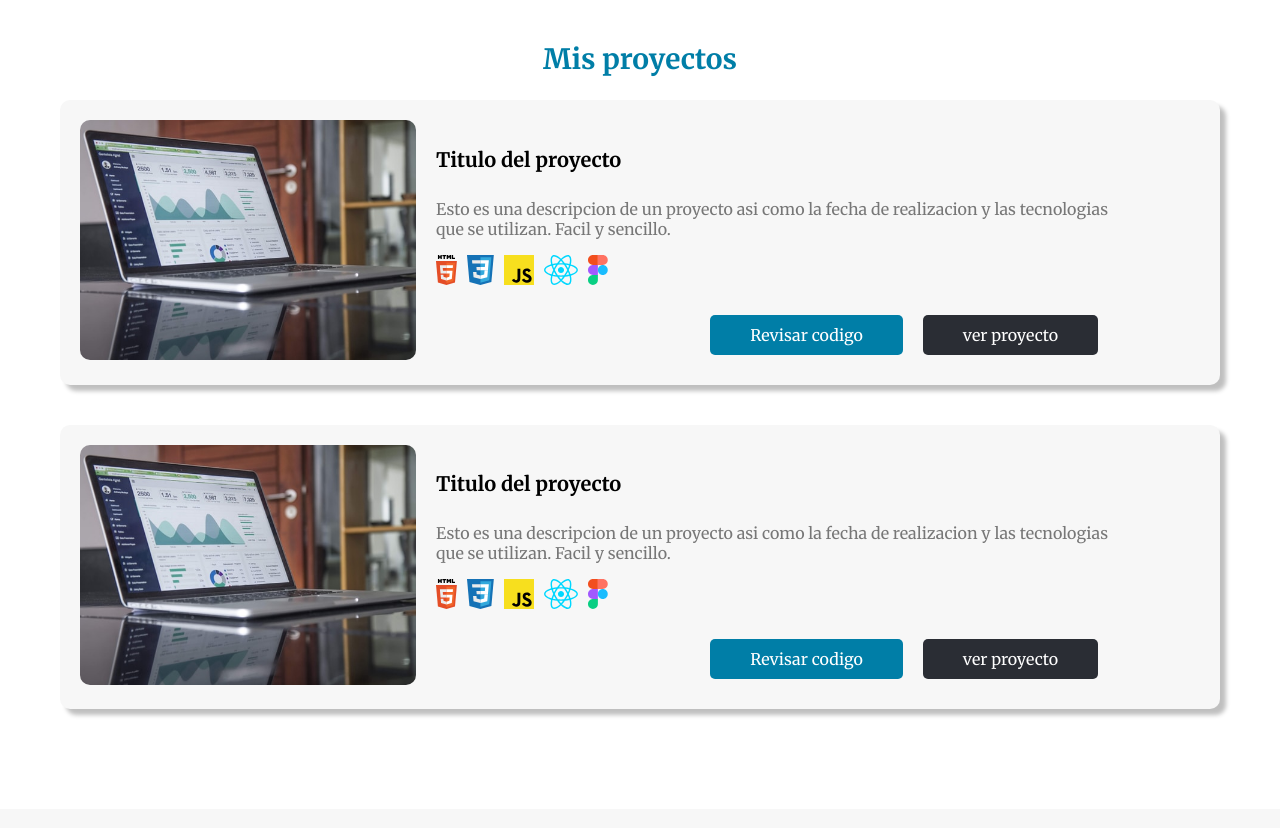
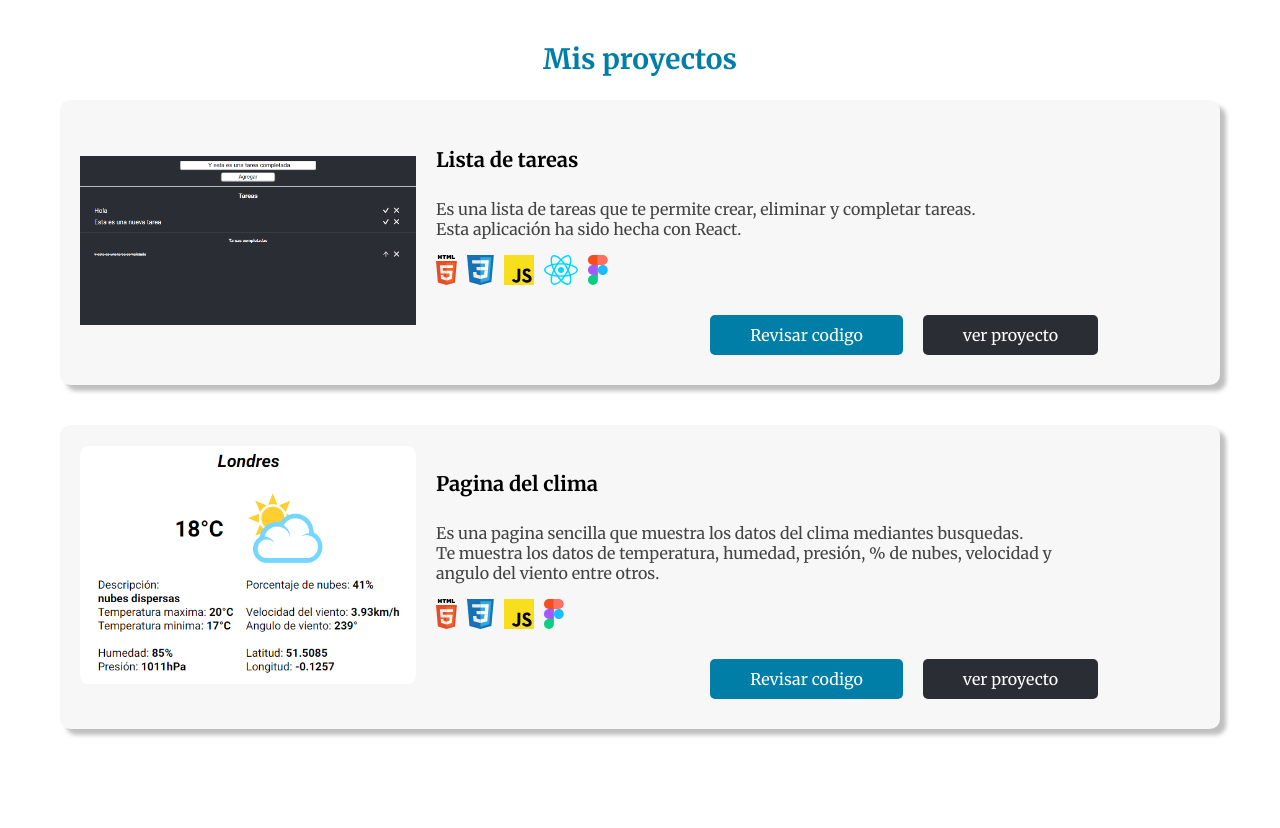
Before and after one commit to Darito97/portafolio, a plain HTML site: page index.html in a window 1280 px wide. Shown: the part 1860-2688 px from the top of the page. Drawn offline with Linux system fonts and the light colour scheme.

Commit message:
Agregado de proyectos y editado de estilos de imagenes de proyecto

```diff
--- a/index.css
+++ b/index.css
@@ -244,12 +244,19 @@ header{
             display: flex;
 
         }
-            .Projectimage{
+            .ProjectimageBox{
                 width: 30%;
+                height: 240px;
                 min-width: 150px;
-                height: 240px;
+                overflow: hidden;
+                display: flex;
+                align-items: center;
+                image-resolution: from-image;
                 border-radius: 10px;
             }
+                .Projectimage{
+                    width: 100%;
+                }
             .ProjectText{
                 width: 60%;
                 padding-left: 20px;
@@ -259,7 +266,7 @@ header{
                     font-size: 20px;
                 }
                 .ProjectText > p{
-                    color: #777;
+                    color: #444;
                     font-size: 16px;
                 }
                 .tecnologias{
--- a/index.html
+++ b/index.html
@@ -104,13 +104,14 @@
     <section id="misProyectos">
         <h2 class="subtitulo textCenter">Mis proyectos</h2>
         <div class="project oculto">
-            <img decoding="async" loading="lazy" class="Projectimage" src="./resources/images/ProyectoPrueba.jfif" alt="Imagen de proyecto" />
+            <div class="ProjectimageBox">
+                <img decoding="async" loading="lazy" class="Projectimage" src="./resources/images/lista.png" alt="Imagen de proyecto" />
+            </div>
             <div class="ProjectText">
-                <h4>Titulo del proyecto</h4>
+                <h4>Lista de tareas</h4>
                 <p>
-                    Esto es una descripcion de un proyecto asi como la fecha de realizacion y las tecnologias que se
-                    utilizan.
-                    Facil y sencillo.
+                    Es una lista de tareas que te permite crear, eliminar y completar tareas.<br />
+                    Esta aplicación ha sido hecha con React.
                 </p>
                 <ul class="tecnologias">
                     <li><img src="./resources/icons/htmlIcon.svg" alt="HTML"></li>
@@ -120,36 +121,36 @@
                     <li><img src="./resources/icons/figmaIcon.svg" alt="figma"></li>
                 </ul>
                 <div class="botones">
-                    <a class="btnCodigo" href="" target="_blank">
+                    <a class="btnCodigo" href="https://github.com/Darito97/listaDetareas" target="_blank">
                         Revisar codigo
                     </a>
-                    <a class="btnProyecto" href="" target="_blank">
+                    <a class="btnProyecto" href="https://darito97.github.io/listaDetareas/" target="_blank">
                         ver proyecto
                     </a>
                 </div>
             </div>
         </div>
         <div class="project oculto">
-            <img decoding="async" loading="lazy" class="Projectimage" src="./resources/images/ProyectoPrueba.jfif" alt="Imagen de proyecto" />
+            <div class="ProjectimageBox">
+                <img decoding="async" loading="lazy" class="Projectimage" src="./resources/images/PaginaDelClima.png" alt="Imagen de proyecto" />
+            </div>
             <div class="ProjectText">
-                <h4>Titulo del proyecto</h4>
+                <h4>Pagina del clima</h4>
                 <p>
-                    Esto es una descripcion de un proyecto asi como la fecha de realizacion y las tecnologias que se
-                    utilizan.
-                    Facil y sencillo.
+                    Es una pagina sencilla que muestra los datos del clima mediantes busquedas. <br />
+                    Te muestra los datos de temperatura, humedad, presión, % de nubes, velocidad y angulo del viento entre otros.
                 </p>
                 <ul class="tecnologias">
                     <li><img decoding="async" loading="lazy" src="./resources/icons/htmlIcon.svg" alt="HTML"></li>
                     <li><img decoding="async" loading="lazy" src="./resources/icons/cssIcon.svg" alt="CSS"></li>
                     <li><img decoding="async" loading="lazy" src="./resources/icons/jsIcon.svg" alt="JS"></li>
-                    <li><img decoding="async" loading="lazy" src="./resources/icons/reactIcon.svg" alt="React"></li>
                     <li><img decoding="async" loading="lazy" src="./resources/icons/figmaIcon.svg" alt="figma"></li>
                 </ul>
                 <div class="botones">
-                    <a class="btnCodigo" href="" target="_blank">
+                    <a class="btnCodigo" href="https://github.com/Darito97/paginadelclima" target="_blank">
                         Revisar codigo
                     </a>
-                    <a class="btnProyecto" href="" target="_blank">
+                    <a class="btnProyecto" href="https://paginadelclima.000webhostapp.com/index.html" target="_blank">
                         ver proyecto
                     </a>
                 </div>
```
Also changed, not shown: resources/images/PaginaDelClima.png (added), resources/images/lista.png (added).
